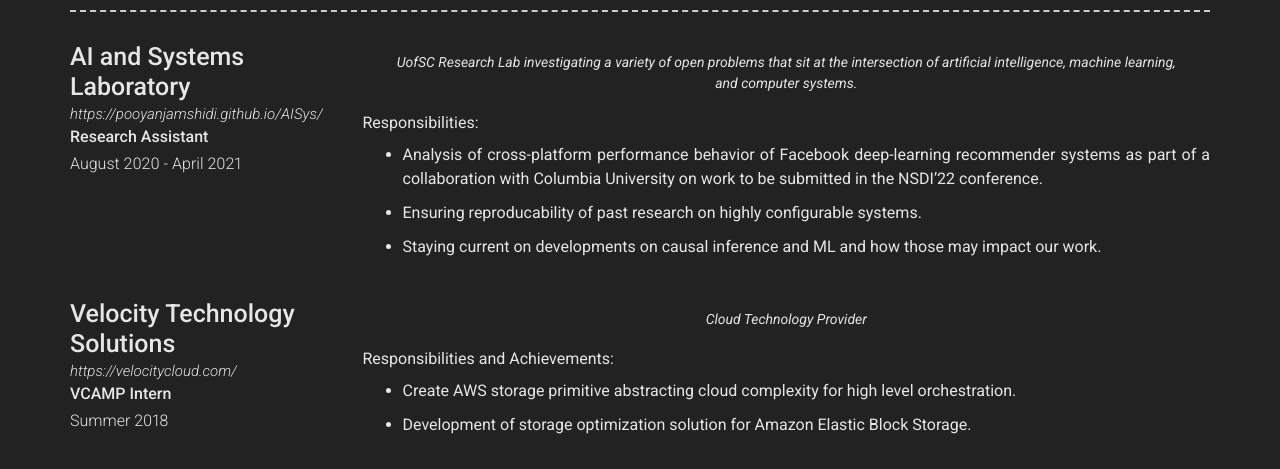
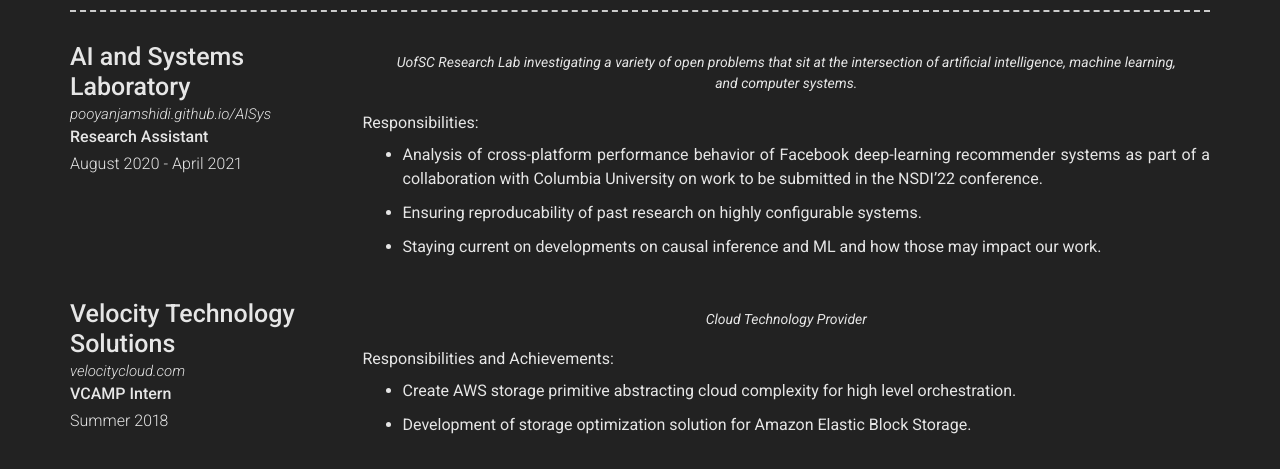
Before and after one commit to cjshearer/modern-hugo-resume, a Jekyll site: the page built from index.md, in a window 1280 px wide. Shown: the part 942-1411 px from the top of the page. Built offline with Jekyll 4.4.1, drawn with Linux system fonts in a browser that asks for light colours; nearby versions of some CDN libraries; some of the changed lines change nothing that is shown.

Commit message:
feat: shorten experience links
Previously, links in the experience section would often overlap the
descriptions to the right. As they contained portions of the url that
could be inferred by most browsers, these extraneous portions were
removed to reduce this occurance.

```diff
--- a/_data/experience.yml
+++ b/_data/experience.yml
@@ -1,7 +1,7 @@
 # Experience template
 - layout: left
   company: AI and Systems Laboratory
-  link: https://pooyanjamshidi.github.io/AISys/
+  link: pooyanjamshidi.github.io/AISys
   job_title: Research Assistant
   dates: August 2020 - April 2021
   quote: >
@@ -24,7 +24,7 @@
 
 - layout: left
   company: Velocity Technology Solutions
-  link: https://velocitycloud.com/
+  link: velocitycloud.com
   job_title: VCAMP Intern
   dates: Summer 2018
   quote: >
```
